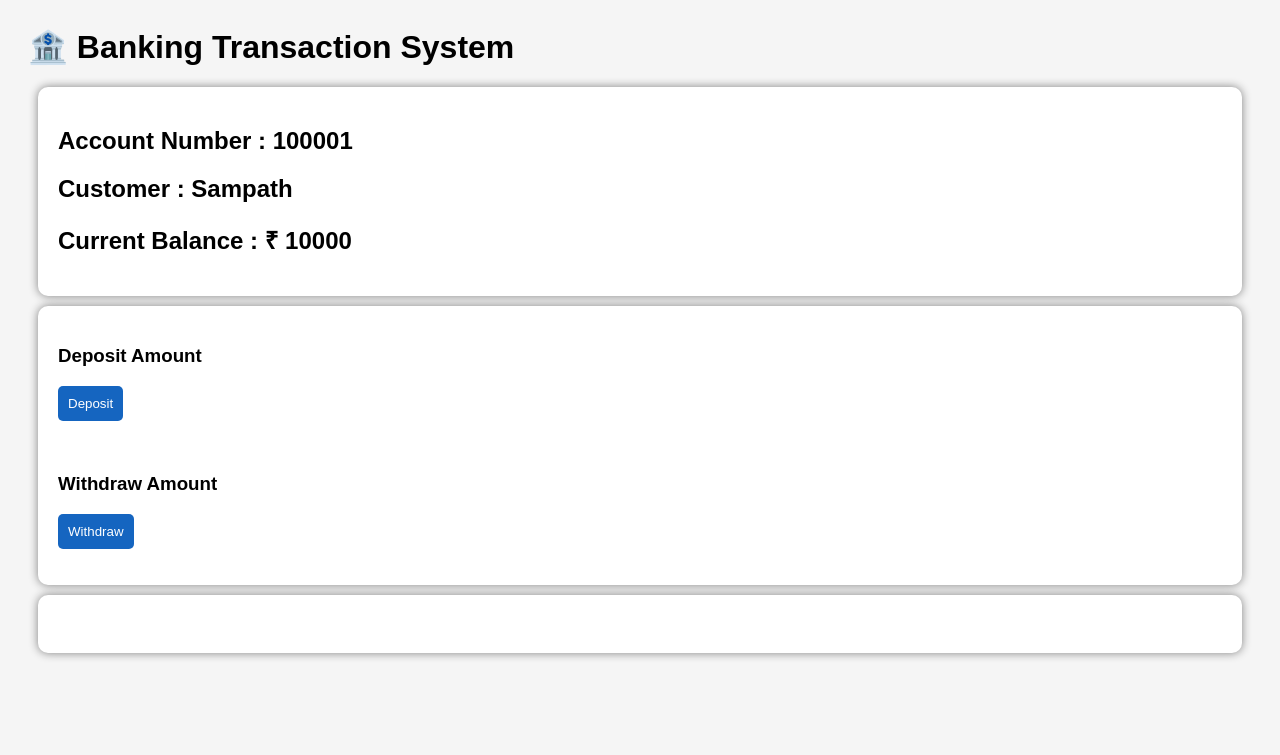
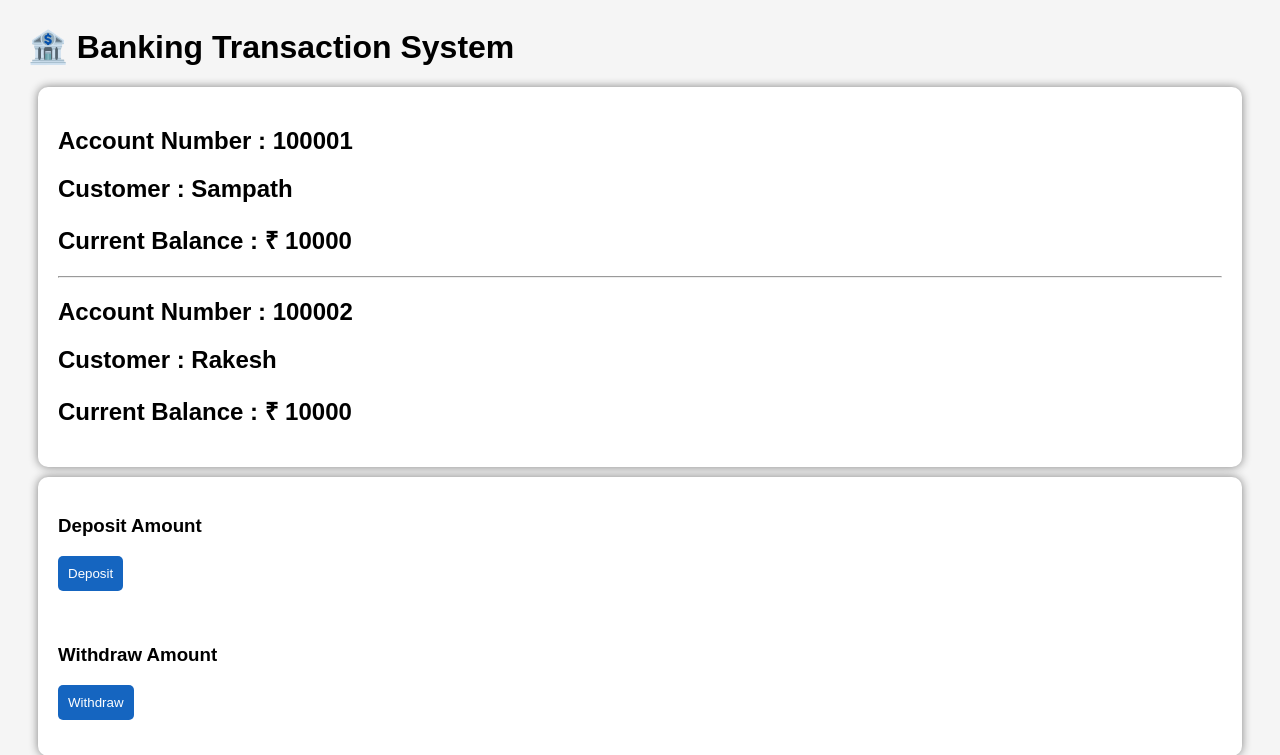
Before and after one commit to Sampath2720/Banking-Transaction-System, a Flask app: page / in a window 1280 px wide. Shown: the top 755 px of the page. Before the commit the page ends 662 px from the top, so only its background shows below. Run offline with Flask 3, Linux system fonts and the light colour scheme.

Commit message:
Update index.html

```diff
--- a/templates/index.html
+++ b/templates/index.html
@@ -46,6 +46,10 @@ width:200px;
 <h2>Account Number : 100001</h2>
 <h2>Customer : Sampath</h2>
 <h2>Current Balance : ₹ {{ balance }}</h2>
+<hr>
+<h2>Account Number : 100002</h2>
+<h2>Customer : Rakesh</h2>
+<h2>Current Balance : ₹ {{ balance }}</h2>
 </div>
 <div class="card">
 <h3>Deposit Amount</h3>
```
